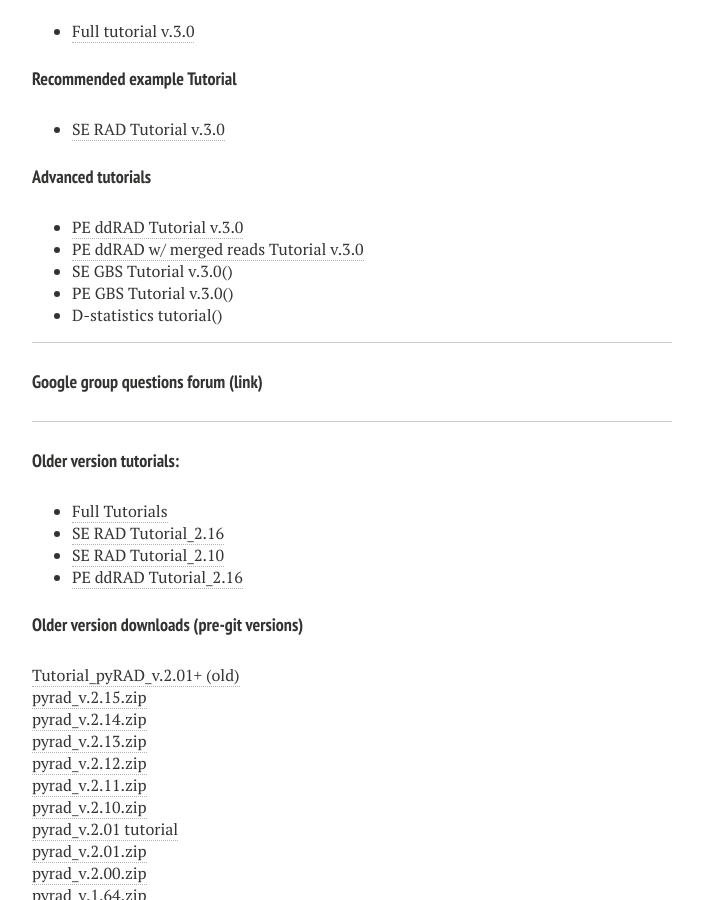
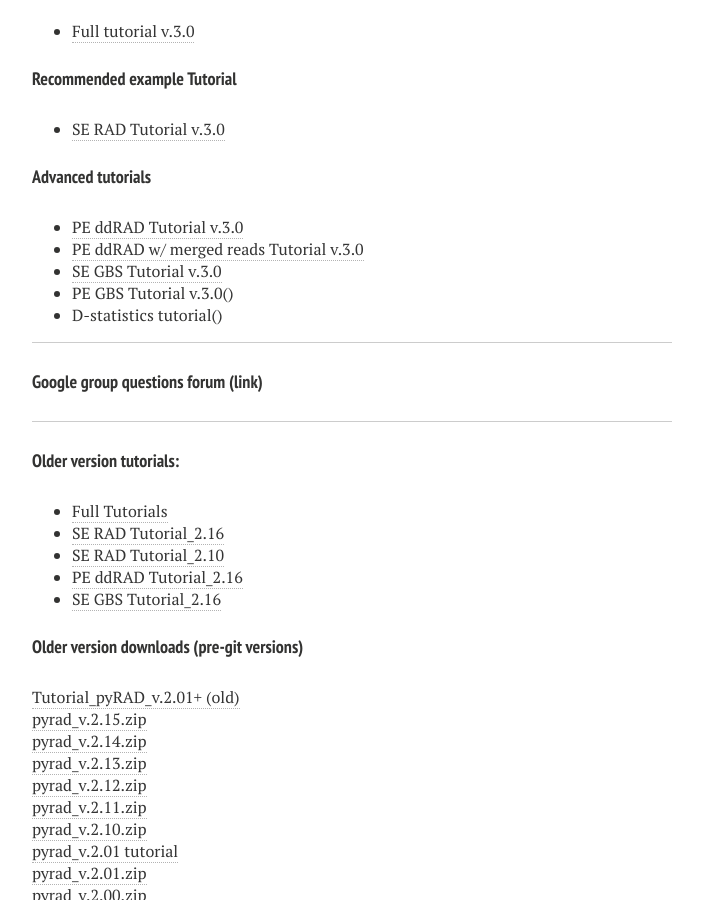
Before and after one commit to dereneaton/dereneaton.github.io, a Jekyll site: the page built from pyrad.md, in a window 1280 px wide and 900 px high, scrolled down 966 px. Shown: the whole window, without its empty margins (288-991 px from the left). Built offline with Jekyll 4.4.1, drawn with Linux system fonts in a browser that asks for light colours; Markdown is read by kramdown in place of the engine named in the settings; some of the changed lines change nothing that is shown.

Commit message:
GBS tutorial upped

```diff
--- a/pyrad.md
+++ b/pyrad.md
@@ -34,7 +34,7 @@ _pyRAD_ can analyze RAD, ddRAD, GBS, paired-end ddRAD and paired-end GBS data se
 #### Advanced tutorials
 +  [PE ddRAD Tutorial v.3.0](http://nbviewer.ipython.org/gist/dereneaton/dc6241083c912519064e/tutorial_pairddRAD_3.0.ipynb)
 +  [PE ddRAD w/ merged reads Tutorial v.3.0](http://nbviewer.ipython.org/gist/dereneaton/dc6241083c912519064e/tutorial_pairddRAD_3.0-merged.ipynb)
-+  SE GBS Tutorial v.3.0()
++  [SE GBS Tutorial v.3.0](http://nbviewer.ipython.org/gist/dereneaton/9d12ff5ab6584c5ceafa/tutorial_GBS_3.0.ipynb)
 +  PE GBS Tutorial v.3.0()
 +  D-statistics tutorial()
 
@@ -49,7 +49,7 @@ _pyRAD_ can analyze RAD, ddRAD, GBS, paired-end ddRAD and paired-end GBS data se
 +  [SE RAD Tutorial_2.16](http://nbviewer.ipython.org/gist/dereneaton/1f661bfb205b644086cc)
 +  [SE RAD Tutorial_2.10](http://nbviewer.ipython.org/gist/dereneaton/1f661bfb205b644086cc/pyRAD_v.2.10.ipynb)
 +  [PE ddRAD Tutorial_2.16](http://nbviewer.ipython.org/gist/dereneaton/1f661bfb205b644086cc/tutorial_RAD.ipynb)
-
++  [SE GBS Tutorial_2.16](http://nbviewer.ipython.org/gist/dereneaton/9d12ff5ab6584c5ceafa/tutorial_GBS_2.16.ipynb)
 
 #### Older version downloads (pre-git versions)
 [Tutorial\_pyRAD\_v.2.01+ (old)](/tutorial/pyrad_v.2.1/)
```
